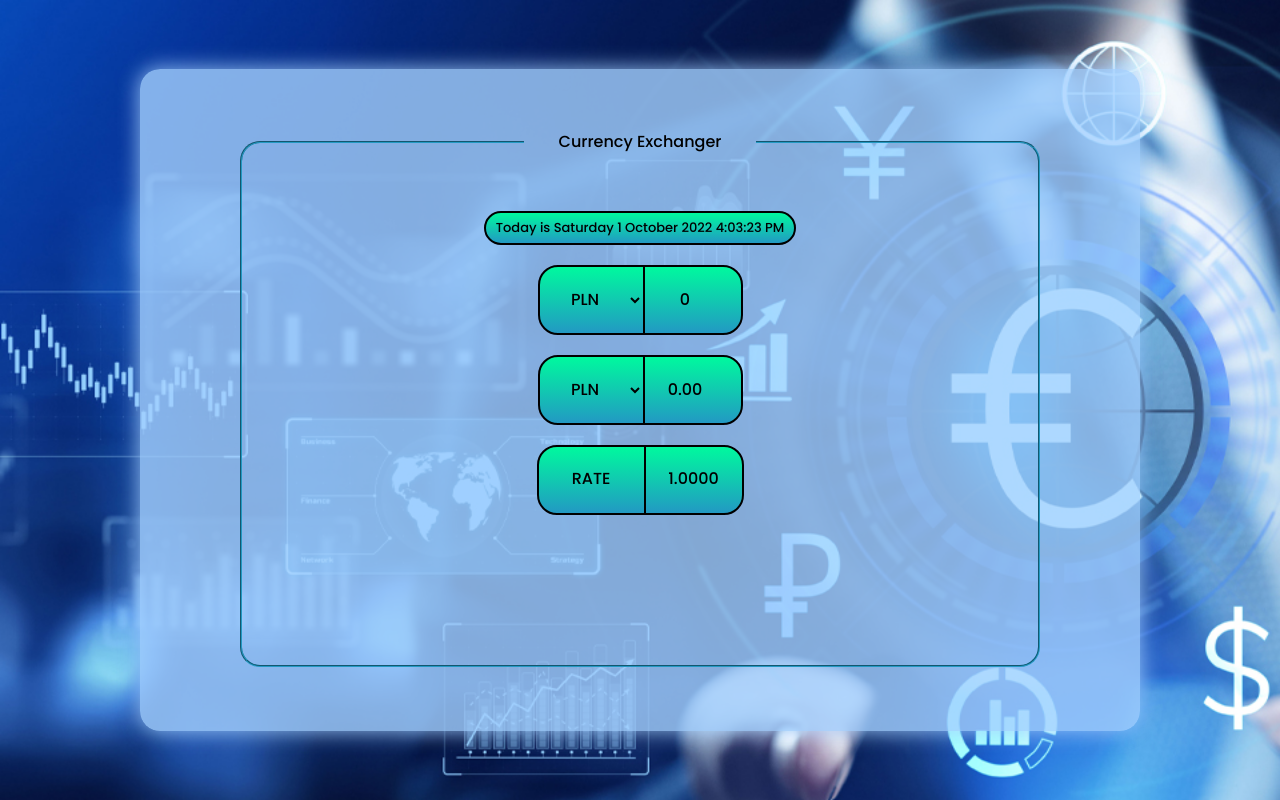
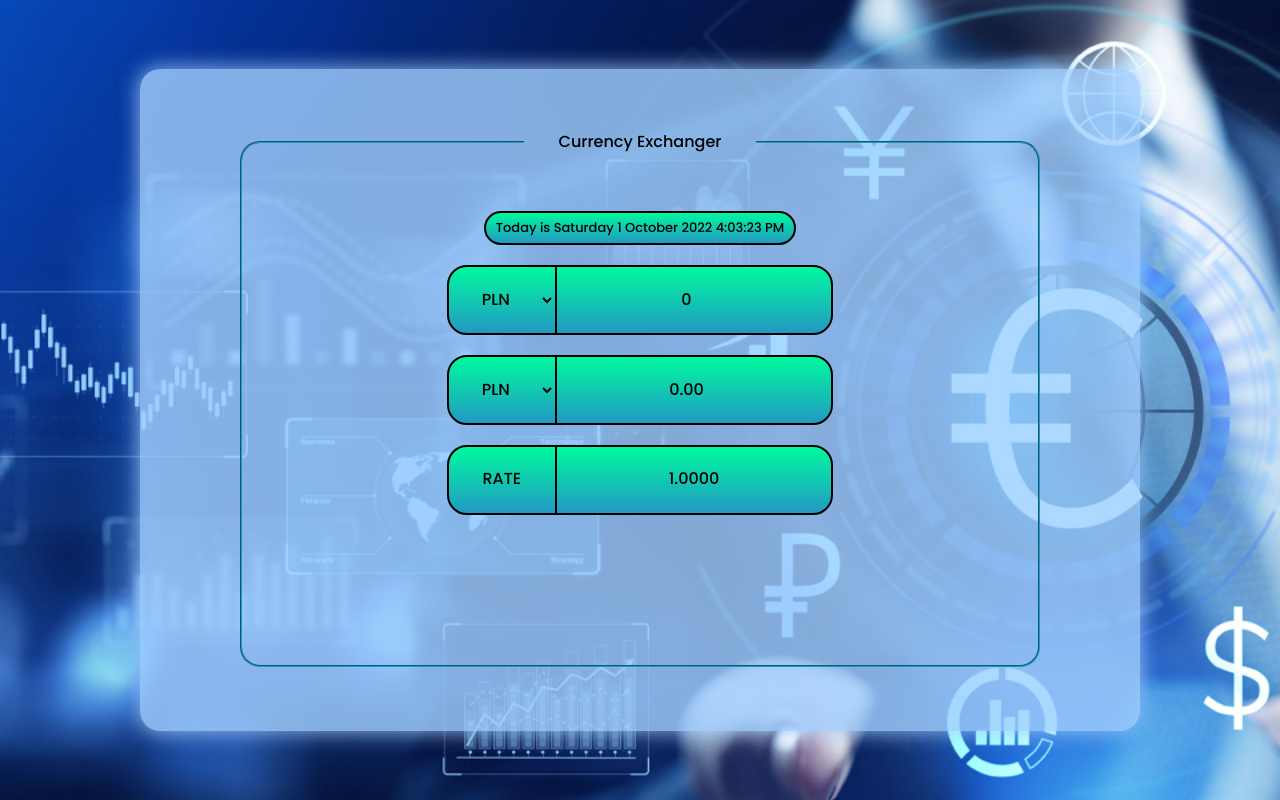
Before and after one commit to PaweLeszczynsky/Currency-Exchanger-React, a React (Create React App) app: page / in a window 1280 px wide. Built offline with nearby package versions, Linux system fonts and the light colour scheme.

Commit message:
changes styless for layout components

```diff
--- a/src/Container/Form/LabelRate/styled.js
+++ b/src/Container/Form/LabelRate/styled.js
@@ -6,7 +6,7 @@ export const StyledRateContainer = styled.div`
     justify-content: center;
     flex-wrap: wrap;
     margin: 10px;
-    width: 250px;
+    width: 100%;
 
     @media (max-width:500px) {
         display: flex;
@@ -28,7 +28,7 @@ export const StyledRate = styled.div`
     display: inline-block;
     vertical-align: middle;
     text-align: center;
-    min-width: 109px;
+    min-width: 110px;
     margin-right: -2px;
     background: linear-gradient(0deg, rgba(34, 153, 195, 1) 0%, rgba(0, 249, 158, 1) 100%);
 
--- a/src/Container/Form/Select/styled.js
+++ b/src/Container/Form/Select/styled.js
@@ -6,7 +6,7 @@ export const StyledSelectContainer = styled.div`
     justify-content: center;
     flex-wrap: wrap;
     margin: 10px;
-    width: 250px;
+    width: 100%;
 
     @media (max-width:500px) {
         display: flex;
@@ -26,6 +26,7 @@ export const StyledSelect = styled.select`
     padding: 20px;
     outline: none;
     text-align: center;
+    min-width: 110px;
     background: linear-gradient(0deg, rgba(34, 153, 195, 1) 0%, rgba(0, 249, 158, 1) 100%);
 
     @media (max-width:500px) {
@@ -41,7 +42,7 @@ export const StyledInput = styled.input`
     border-top-right-radius: 20px;
     height: 70px;
     outline: none;
-    padding: 20px;
+    padding: 20px 5px;
     text-align: center;
     margin-left: -2px;
     min-width: 100px;
```
